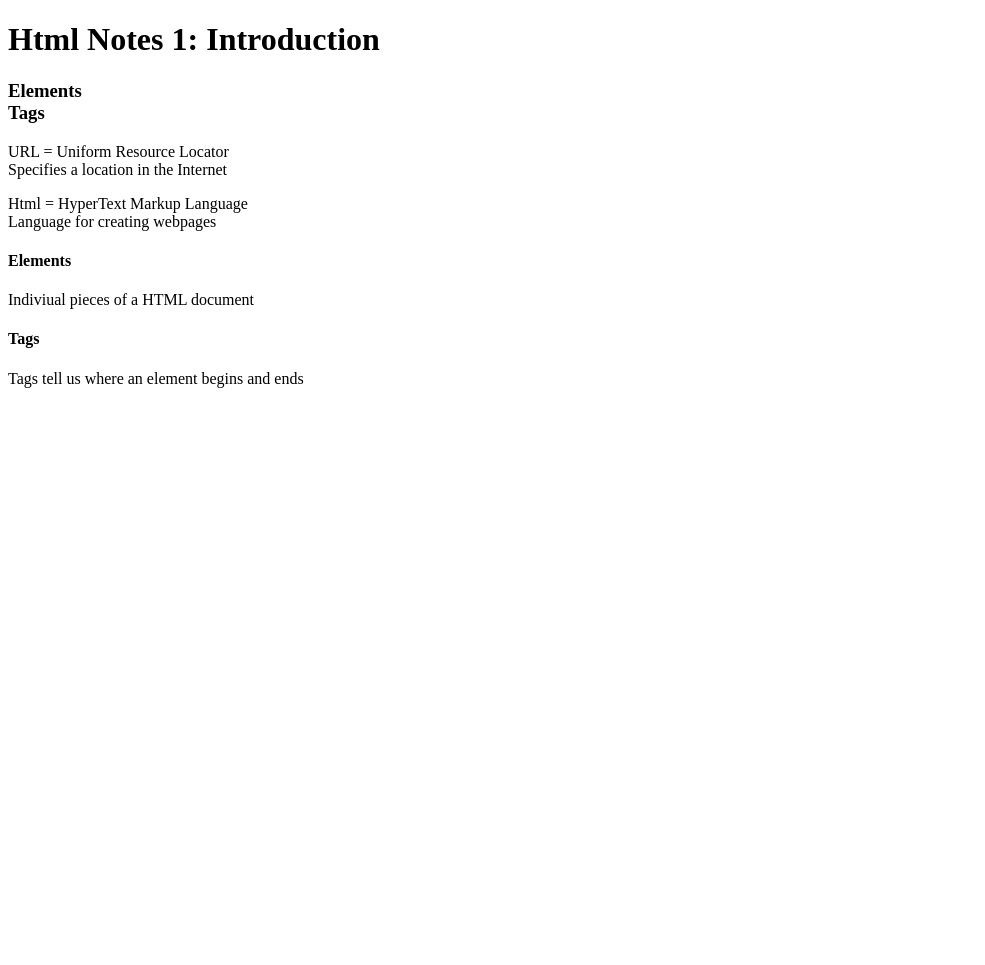
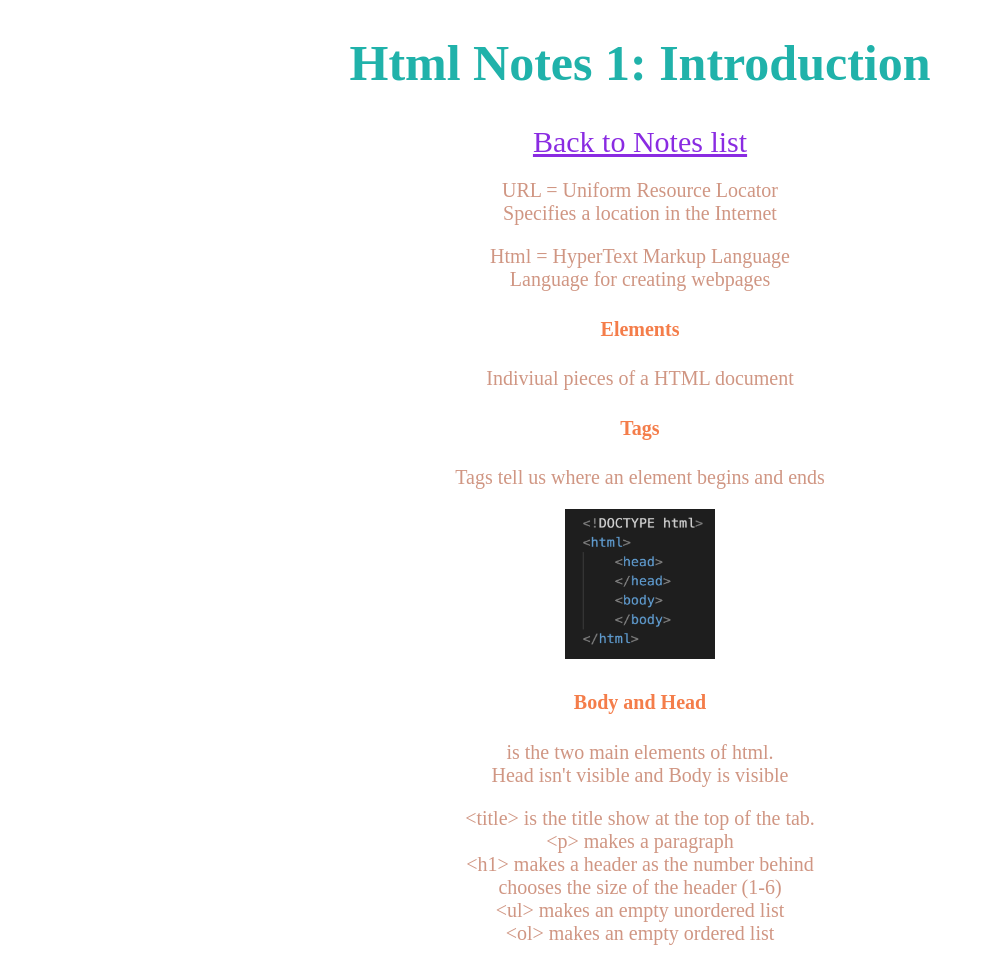
Before and after one commit to Corust/Corust.github.io, a plain HTML site: page notes/htmlNotes1.html in a window 1280 px wide. Shown: the whole page, without its empty margins (0-985 px from the left). Before the commit the page ends 800 px from the top, so only its background shows below. Drawn offline with Linux system fonts and the light colour scheme; a web font is replaced by a local one.

Commit message:
Finished notes 1

```diff
--- a/notes/htmlNotes1.html
+++ b/notes/htmlNotes1.html
@@ -1,22 +1,21 @@
 <!DOCTYPE html>
 <html>
+
 <head>
     <title>
         Html Notes 1
     </title>
+    <link rel="stylesheet" href="../style.css">
 </head>
+
 <body>
     <header>
         <h1>
             Html Notes 1: Introduction
         </h1>
-        <h3>
-            Elements
-            <br>
-            Tags
-        </h3>
+        <a href="notes.html">Back to Notes list</a>
     </header>
-
+    <section>
     <p>
         URL = Uniform Resource Locator
         <br>
@@ -35,6 +34,29 @@
     <p>
         Tags tell us where an element begins and ends
     </p>
+    </section>
+    <img src="../images/Html1-1.png" height="150" width="150">
+
+       <h4> Body and Head</h4>
+    <p>
+        is the two main elements of html.
+        <br>
+        Head isn't visible and Body is visible
+    </p>
+    <p>
+        &lt;title> is the title show at the top of the tab.
+        <br>
+        &lt;p> makes a paragraph
+        <br>
+        &lt;h1> makes a header as the number behind
+        <br>
+        chooses the size of the header (1-6)
+        <br>
+        &lt;ul> makes an empty unordered list
+        <br>
+        &lt;ol> makes an empty ordered list
+    </p>
 
 </body>
+
 </html>
--- a/style.css
+++ b/style.css
@@ -1,17 +1,25 @@
 @import url('https://fonts.googleapis.com/css?family=Kumar+One+Outline&display=swap');
 body {
-    color: #5BC8AC;
+
     font-family: "Kumar One Outline";
     text-align: center;
+    font-size: 20px;
 }
 h1{
     font-size: 50px;
+    color: lightseagreen;
 }
 a:link,
 a:visited {
     font-size: 30px;
-    color: #E6D72A;
+    color: blueviolet;
 }
 a:hover {
-    color: #F18D9E;
+    color: #FFEC5C;
 }
+h4 {
+    color: #F47D4A;
+}
+p {
+    color: #D09683;
+}
```
Also changed, not shown: index.html (+1 -1 lines), notes/notes.html (+1 -1 lines), writing/writing.html (added, +29 -0 lines), images/Html1-1.png (added). Lines whose indentation alone changed are shown as unchanged.
